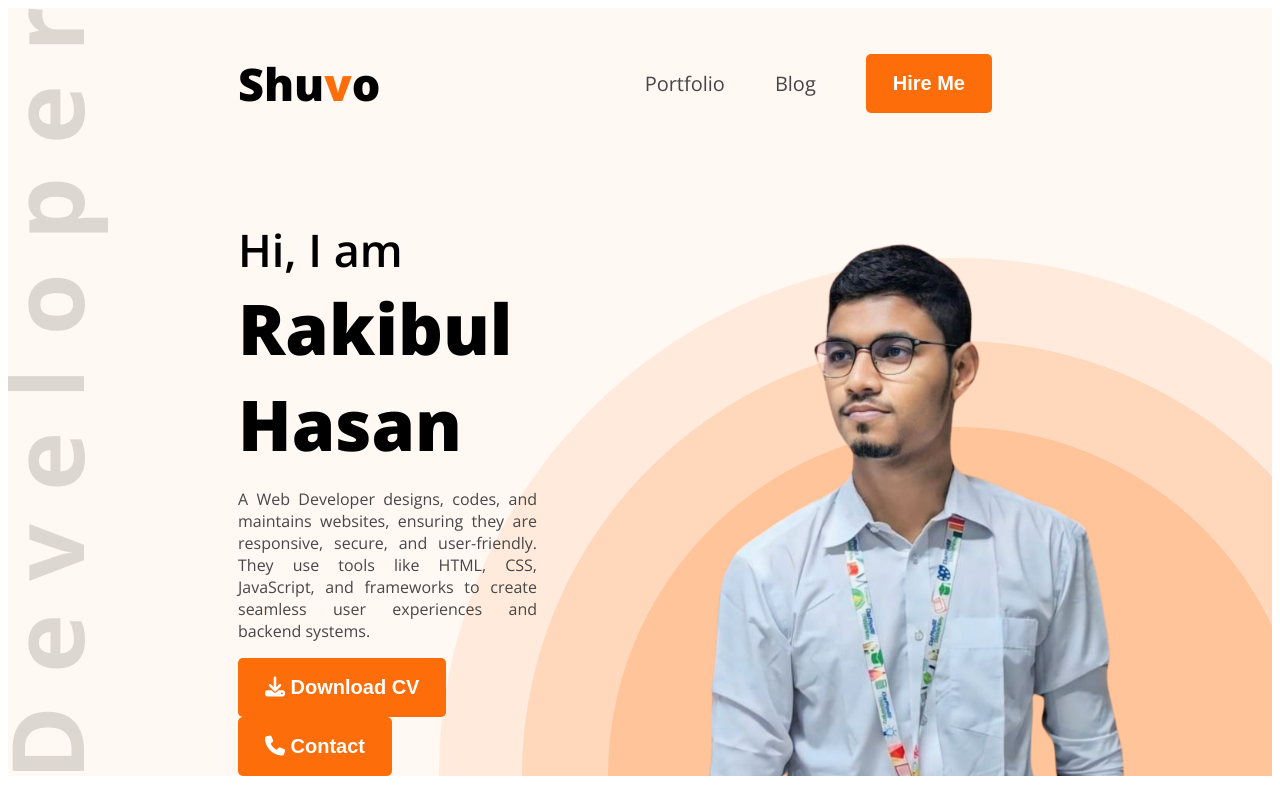
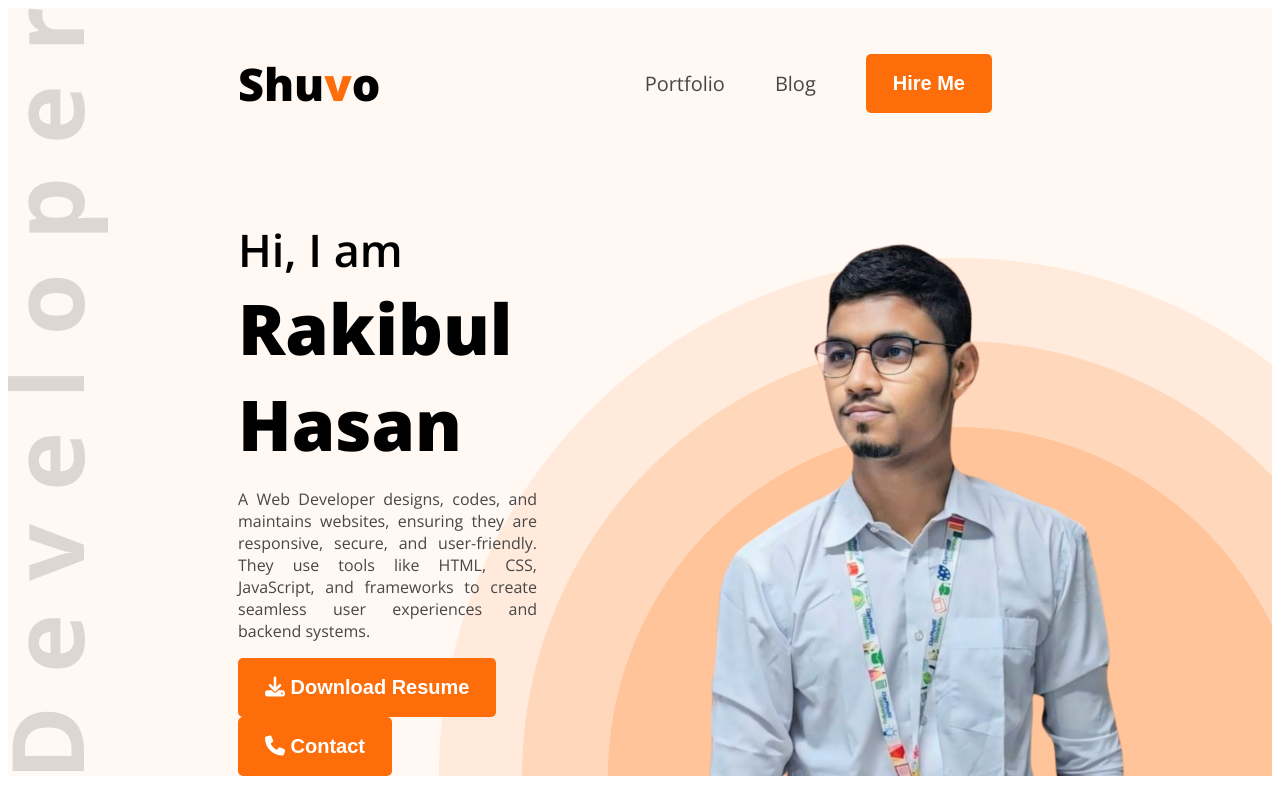
Before and after one commit to rakibul263/Developer-Personal-Portfolio, a plain HTML site: page index.html in a window 1280 px wide. Shown: the top 800 px of the page. Drawn offline with nearby package versions, Linux system fonts and the light colour scheme; a web font is replaced by a local one.

Commit message:
download cv link added

```diff
--- a/index.html
+++ b/index.html
@@ -27,7 +27,7 @@
                 <p class="banner-description dark-02">
                     A Web Developer designs, codes, and maintains websites, ensuring they are responsive, secure, and user-friendly. They use tools like HTML, CSS, JavaScript, and frameworks to create seamless user experiences and backend systems.
                 </p>
-                <button class="button-style"><i class="fa-solid fa-download"></i> Download CV</button>
+                <button class="button-style" ><a href="https://drive.google.com/uc?export=download&id=1hE3_HVzS6cN34A7eesGNCZ_CE1DPj9x-"><i class="fa-solid fa-download"></i> Download Resume</a></button>
                 <button class="button-style"><i class="fa-solid fa-phone"></i> Contact</button>
             </div>
             <img class="banner-profile-pic" src="./images/Shuvo_1.png" alt="">
@@ -143,7 +143,7 @@
                 </div>
             </div>
             <div class="download-btn">
-                <button class="button-style" ><a href="#"><i class="fa-solid fa-download"></i> Download CV</a></button>
+                <button class="button-style" ><a href="https://drive.google.com/uc?export=download&id=16arAs6OyUVuyPNv33uxrwpXeRRqFeR2c"><i class="fa-solid fa-download"></i> Download CV</a></button>
             </div>
         </section>
     </main>
```
